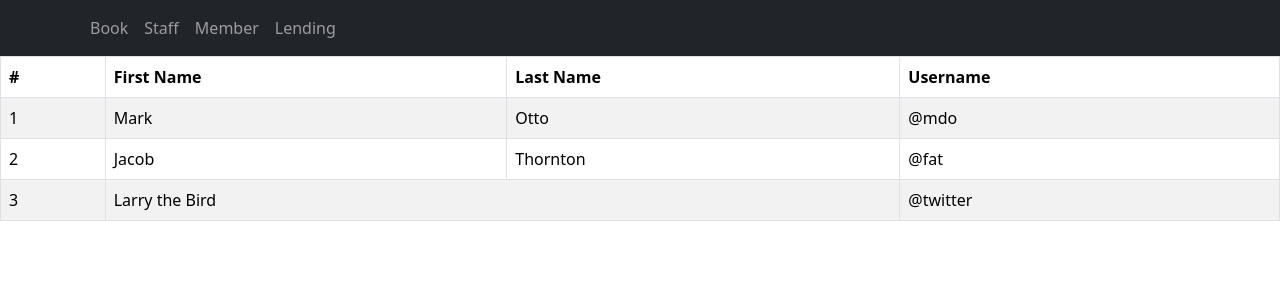
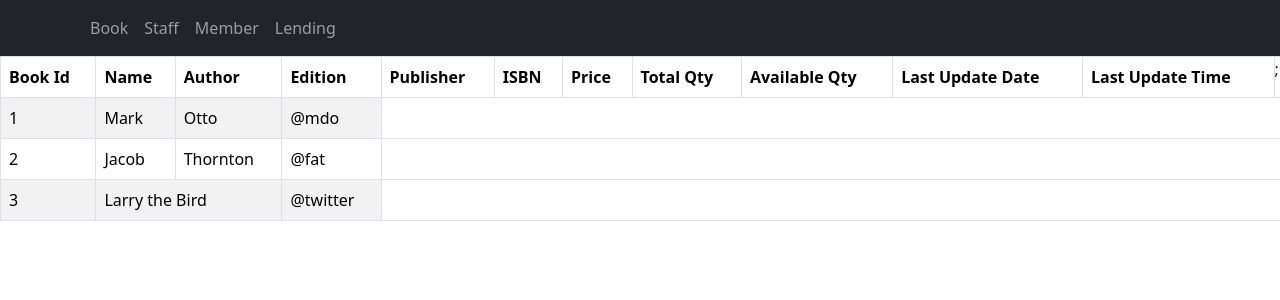
Before and after one commit to UdanDias/BookLibMgmt-FrontEnd, a React (Create React App) app: page / in a window 1280 px wide. Shown: the top 300 px of the page. Built offline with nearby package versions, Linux system fonts and the light colour scheme.

Commit message:
dynamically load theads

```diff
--- a/src/components/BookConsole.tsx
+++ b/src/components/BookConsole.tsx
@@ -1,14 +1,32 @@
 import  Table  from "react-bootstrap/Table";
 
 export function BookConsole(){
+    const tHeads:String[]=[
+        "Book Id",
+        "Name",
+        "Author",
+        "Edition",
+        "Publisher",
+        "ISBN",
+        "Price",
+        "Total Qty",
+        "Available Qty",
+        "Last Update Date",
+        "Last Update Time"
+    ]
+
+
+
+
+
+
     return (
         <Table striped bordered hover>
             <thead>
                 <tr>
-                <th>#</th>
-                <th>First Name</th>
-                <th>Last Name</th>
-                <th>Username</th>
+                    {tHeads.map((headings)=>(
+                        <th>{headings}</th>
+                    ))};
                 </tr>
             </thead>
             <tbody>
```
